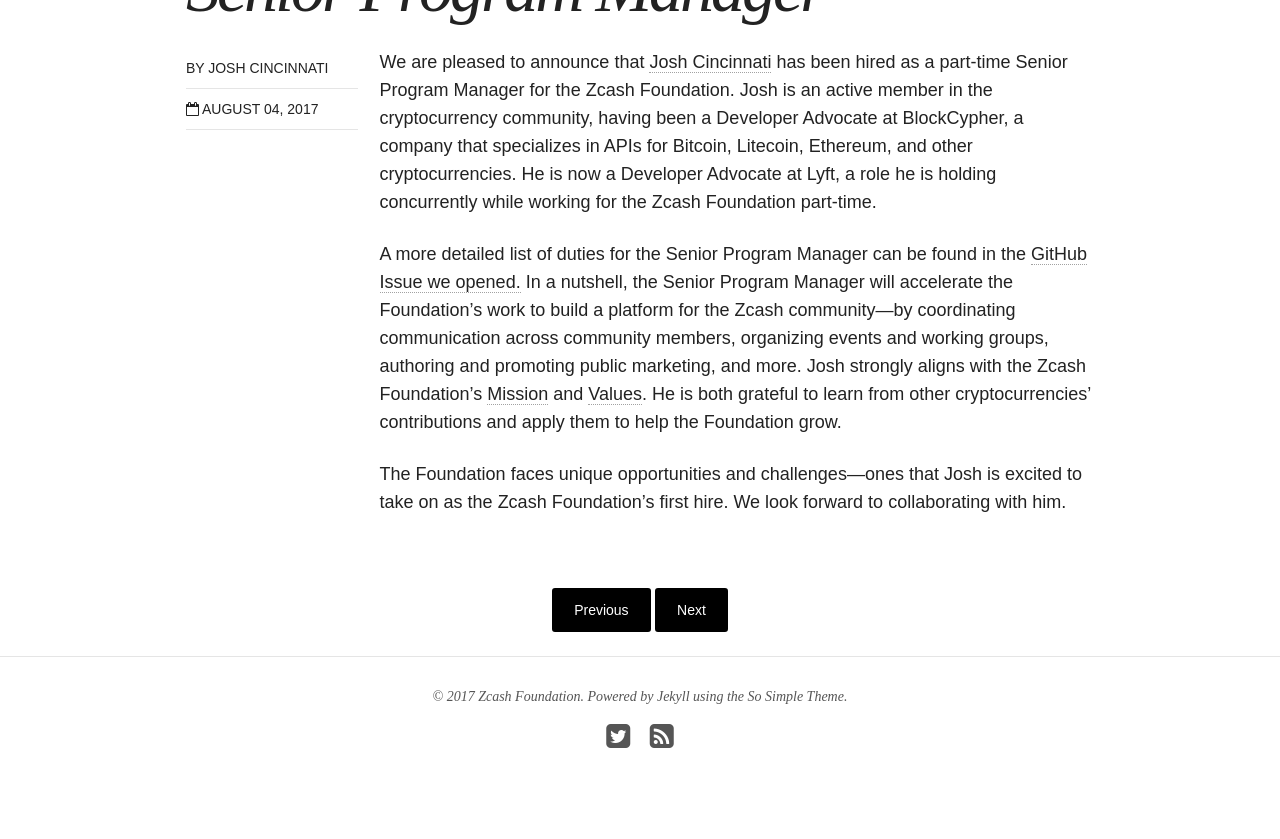
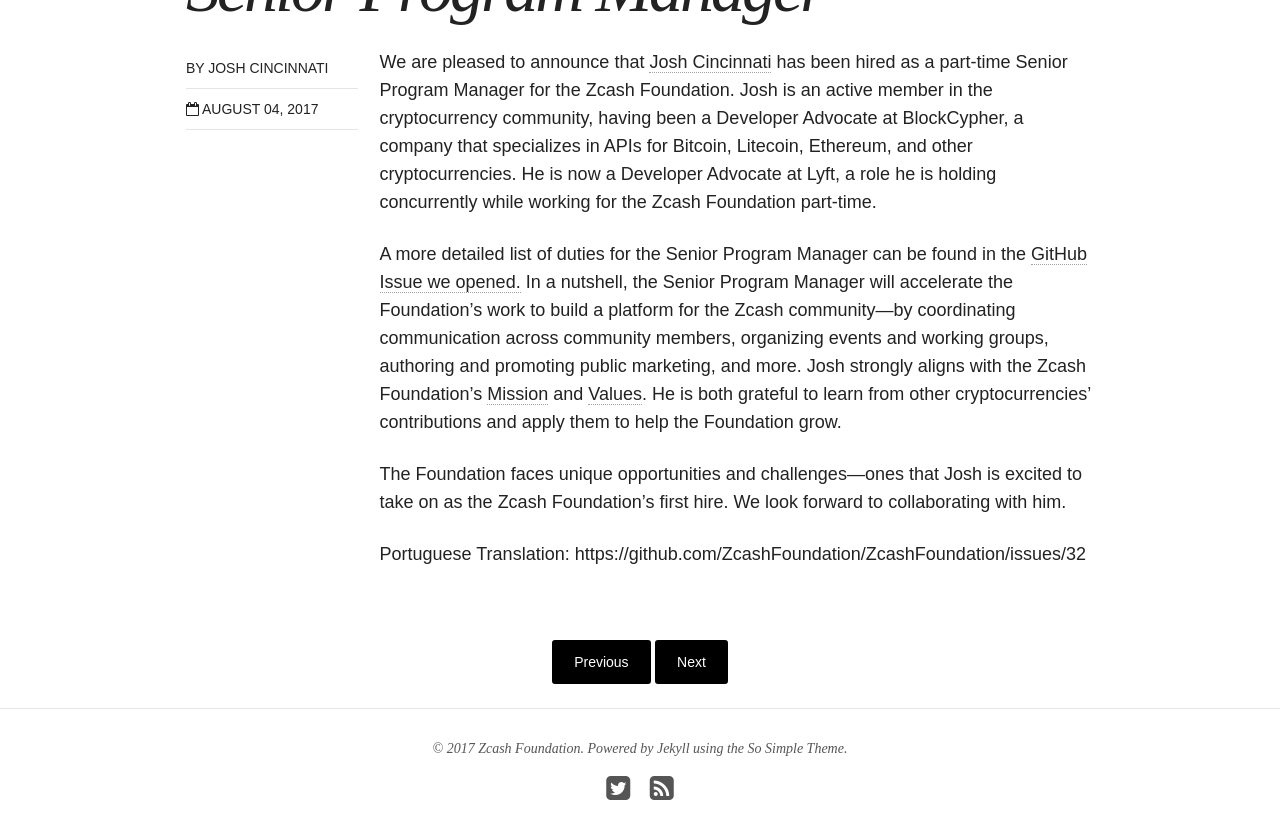
Before and after one commit to ZcashFoundation/zfnd, a Jekyll site: the page built from _posts/blog/2017-08-04-welcome-josh.md, in a window 1280 px wide and 900 px high, scrolled down 596 px. Shown: the top 839 px of the window. Built offline with Jekyll 4.4.1, drawn with Linux system fonts in a browser that asks for light colours; nearby versions of some CDN libraries.

Commit message:
Update 2017-08-04-welcome-josh.md

```diff
--- a/_posts/blog/2017-08-04-welcome-josh.md
+++ b/_posts/blog/2017-08-04-welcome-josh.md
@@ -20,3 +20,5 @@
 He is both grateful to learn from other cryptocurrencies’ contributions and apply them to help the Foundation grow.
 
 The Foundation faces unique opportunities and challenges—ones that Josh is excited to take on as the Zcash Foundation’s first hire. We look forward to collaborating with him.
+
+Portuguese Translation: https://github.com/ZcashFoundation/ZcashFoundation/issues/32
```
